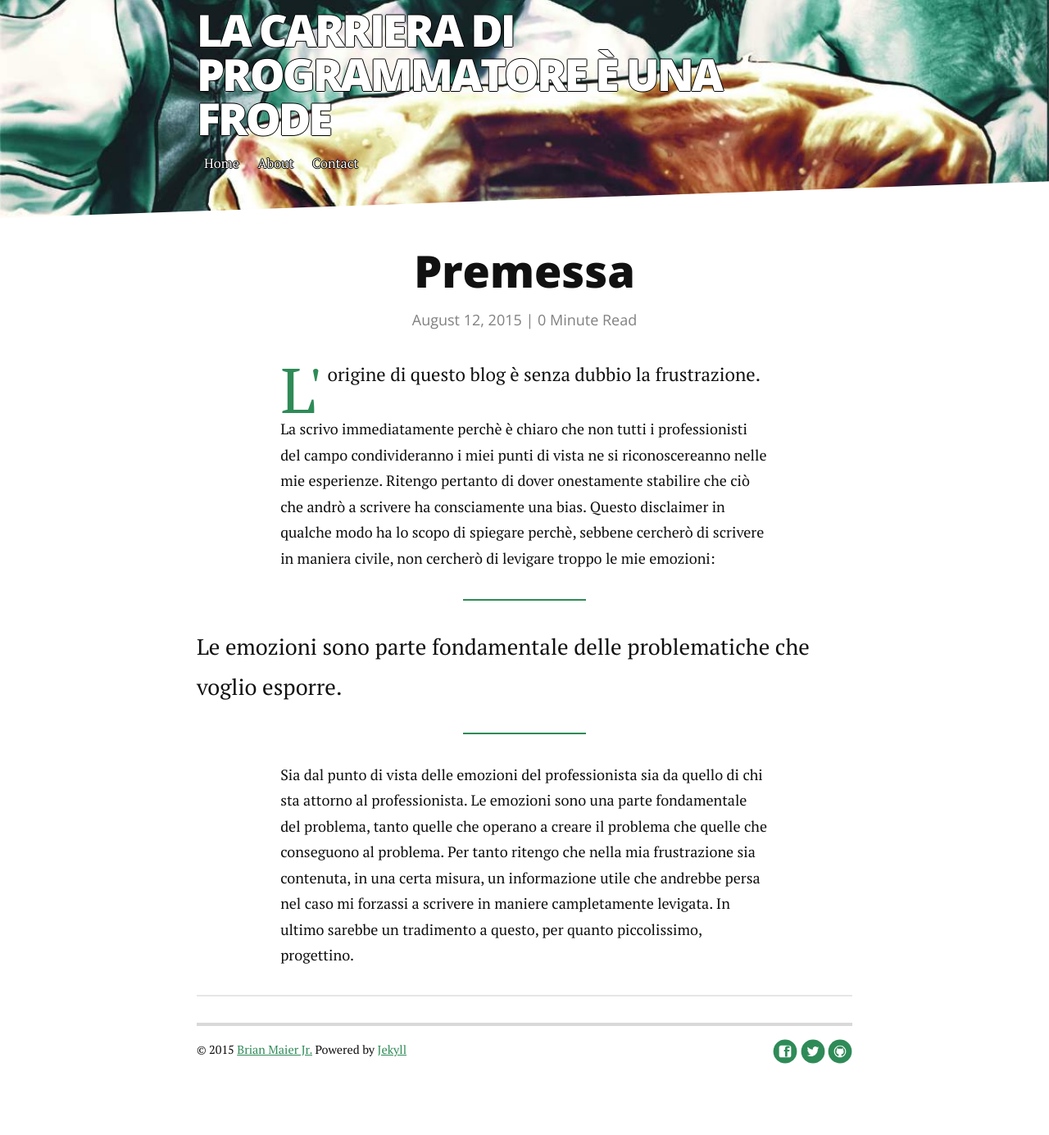
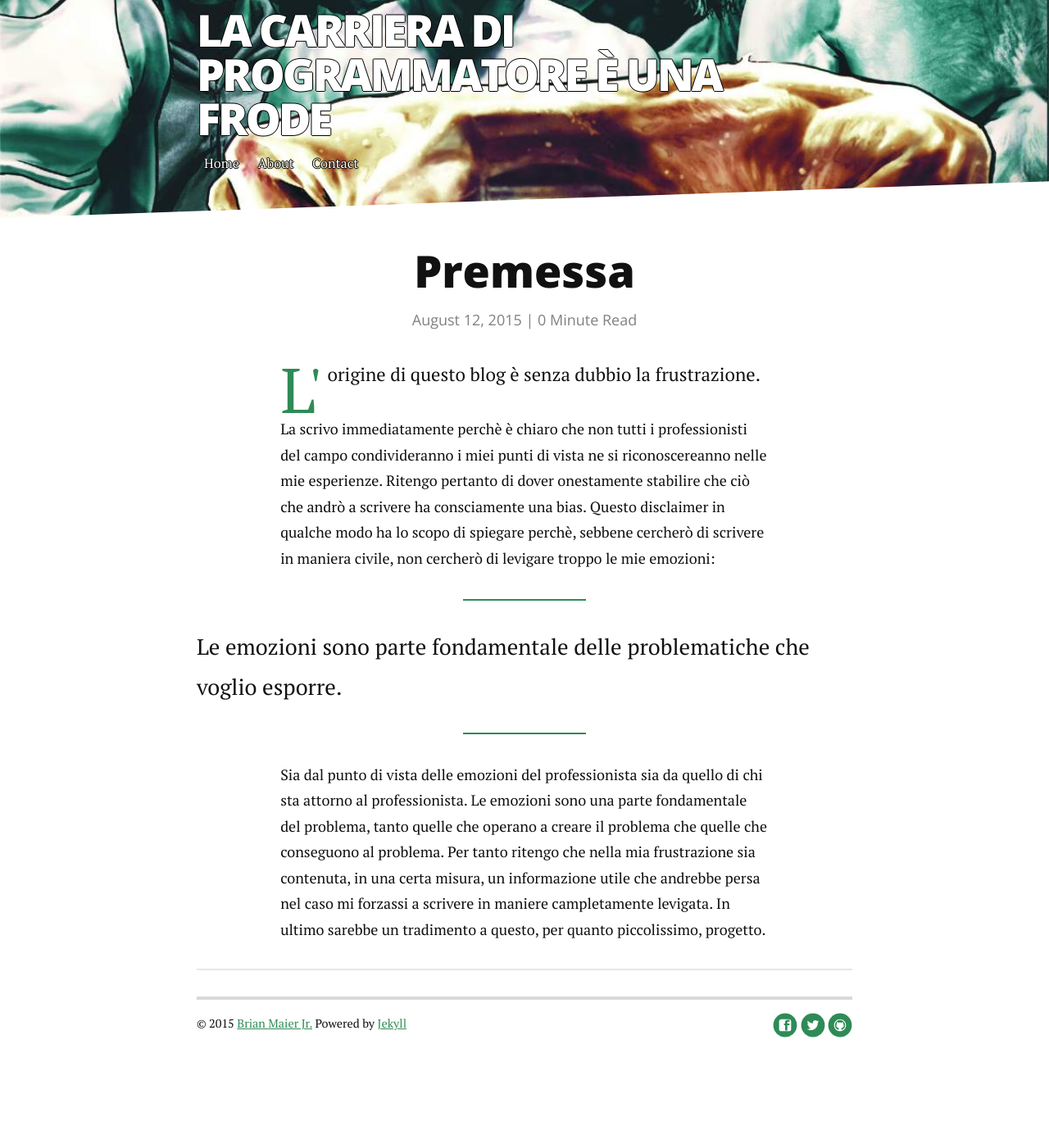
Before and after one commit to arashleto/arashleto.github.io, a Jekyll site: the page built from _posts/2015-08-12-primo-post.markdown, in a window 1280 px wide. Shown: the whole page at 82% size. Built offline with Jekyll 4.4.1, drawn with Linux system fonts in a browser that asks for light colours; nearby versions of some CDN libraries; Markdown is read by kramdown in place of the engine named in the settings; after the commit the page ends 1353 px from its top, so only the background shows below that.

Commit message:
Update 2015-08-12-primo-post.markdown

```diff
--- a/_posts/2015-08-12-primo-post.markdown
+++ b/_posts/2015-08-12-primo-post.markdown
@@ -10,4 +10,4 @@ date:   2015-08-12
 
 <blockquote>Le emozioni sono parte fondamentale delle problematiche che voglio esporre.</blockquote>
 
-<p>Sia dal punto di vista delle emozioni del professionista sia da quello di chi sta attorno al professionista. Le emozioni sono una parte fondamentale del problema, tanto quelle che operano a creare il problema che quelle che conseguono al problema. Per tanto ritengo che nella mia frustrazione sia contenuta, in una certa misura, un informazione utile che andrebbe persa nel caso mi forzassi a scrivere in maniere campletamente levigata. In ultimo sarebbe un tradimento a questo, per quanto piccolissimo, progettino.</p>
+<p>Sia dal punto di vista delle emozioni del professionista sia da quello di chi sta attorno al professionista. Le emozioni sono una parte fondamentale del problema, tanto quelle che operano a creare il problema che quelle che conseguono al problema. Per tanto ritengo che nella mia frustrazione sia contenuta, in una certa misura, un informazione utile che andrebbe persa nel caso mi forzassi a scrivere in maniere campletamente levigata. In ultimo sarebbe un tradimento a questo, per quanto piccolissimo, progetto.</p>
```
